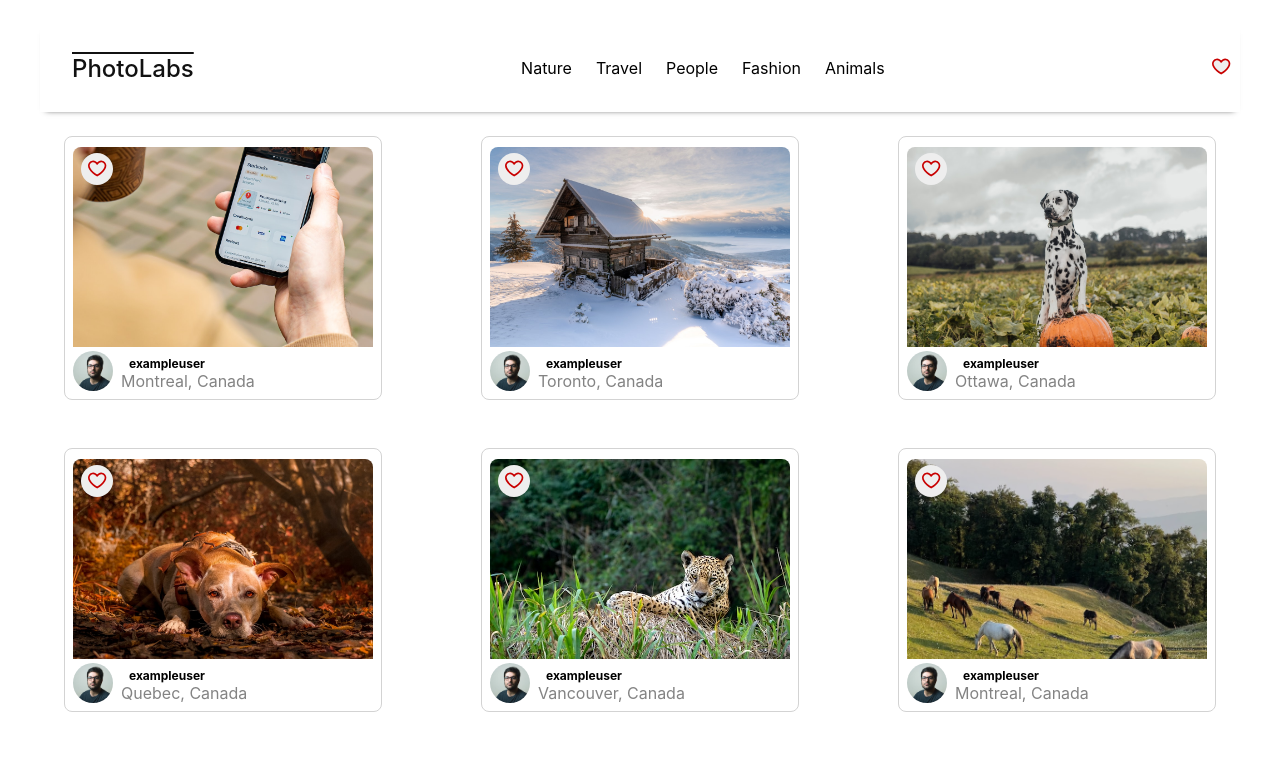
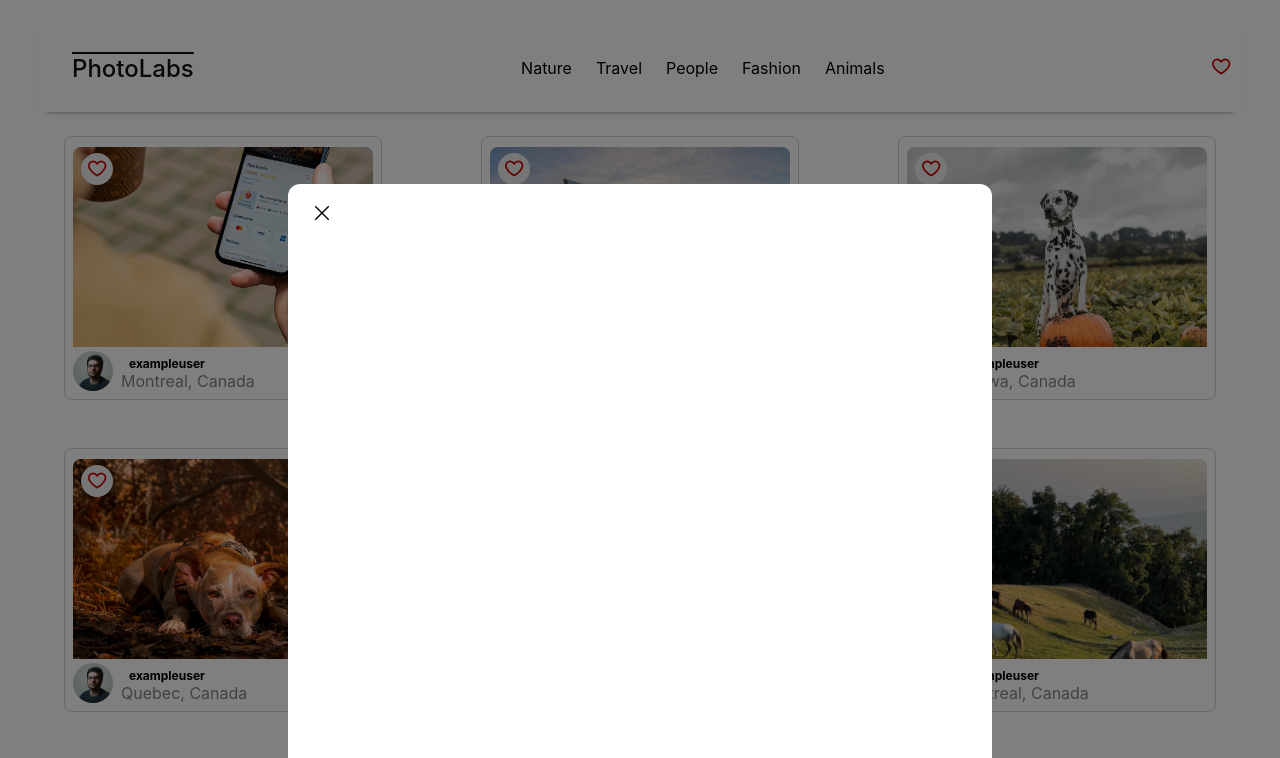
Before and after one commit to p-gupta98/photolabs, a React (Create React App) app in the folder frontend/: page / in a window 1280 px wide. Shown: the top 758 px of the page. Built offline with nearby package versions, Linux system fonts and the light colour scheme; the HTML template or start-up script is replaced by a standard one.

Commit message:
Add the PhotoDetailsModal to the App component

```diff
--- a/frontend/src/App.jsx
+++ b/frontend/src/App.jsx
@@ -3,7 +3,7 @@
 import photos from 'mocks/photos';
 import topics from 'mocks/topics';
 import HomeRoute from 'routes/HomeRoute';
-
+import PhotoDetailsModal from 'routes/PhotoDetailsModal';
 
 
 // Note: Rendering a single component to build components in isolation
@@ -11,6 +11,7 @@
   return (
     <div className="App">
       <HomeRoute photos={photos} topics={topics} />
+      <PhotoDetailsModal photos={photos}/>
     </div>
   );
 };
```
